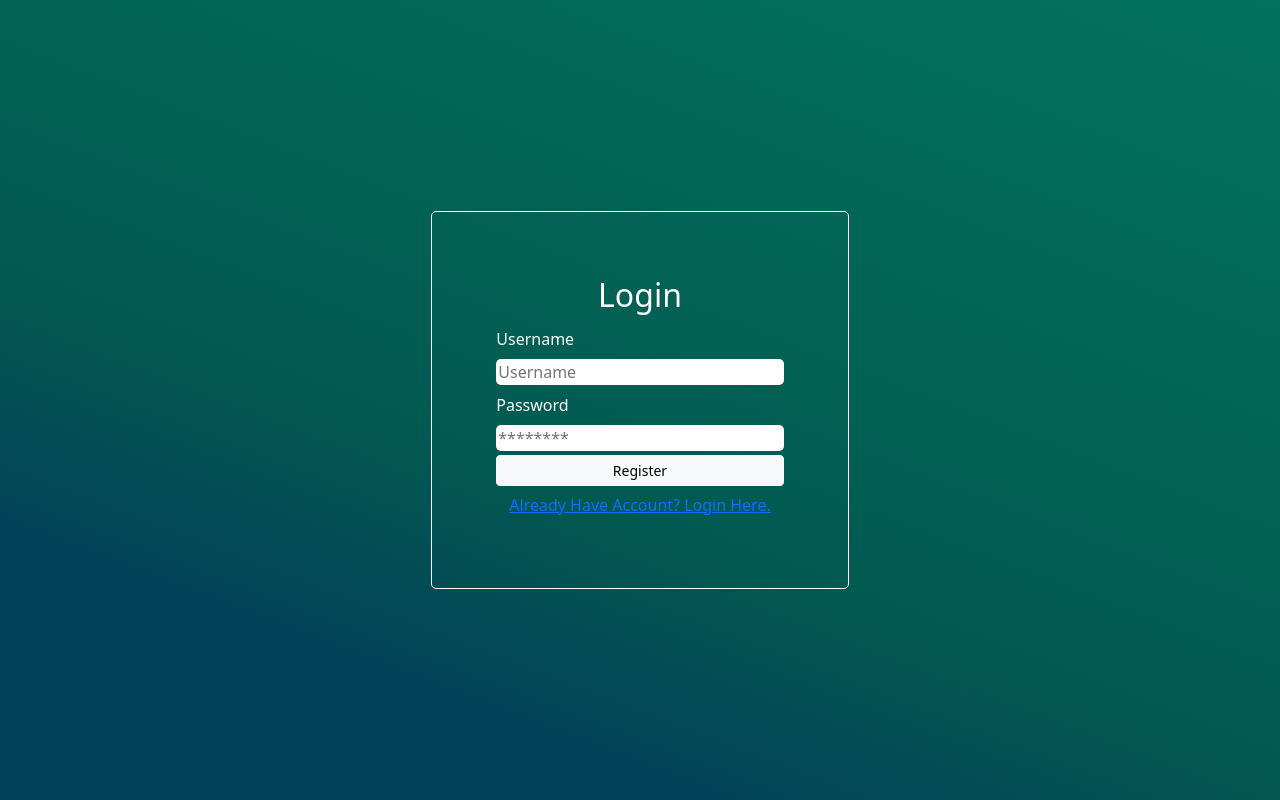
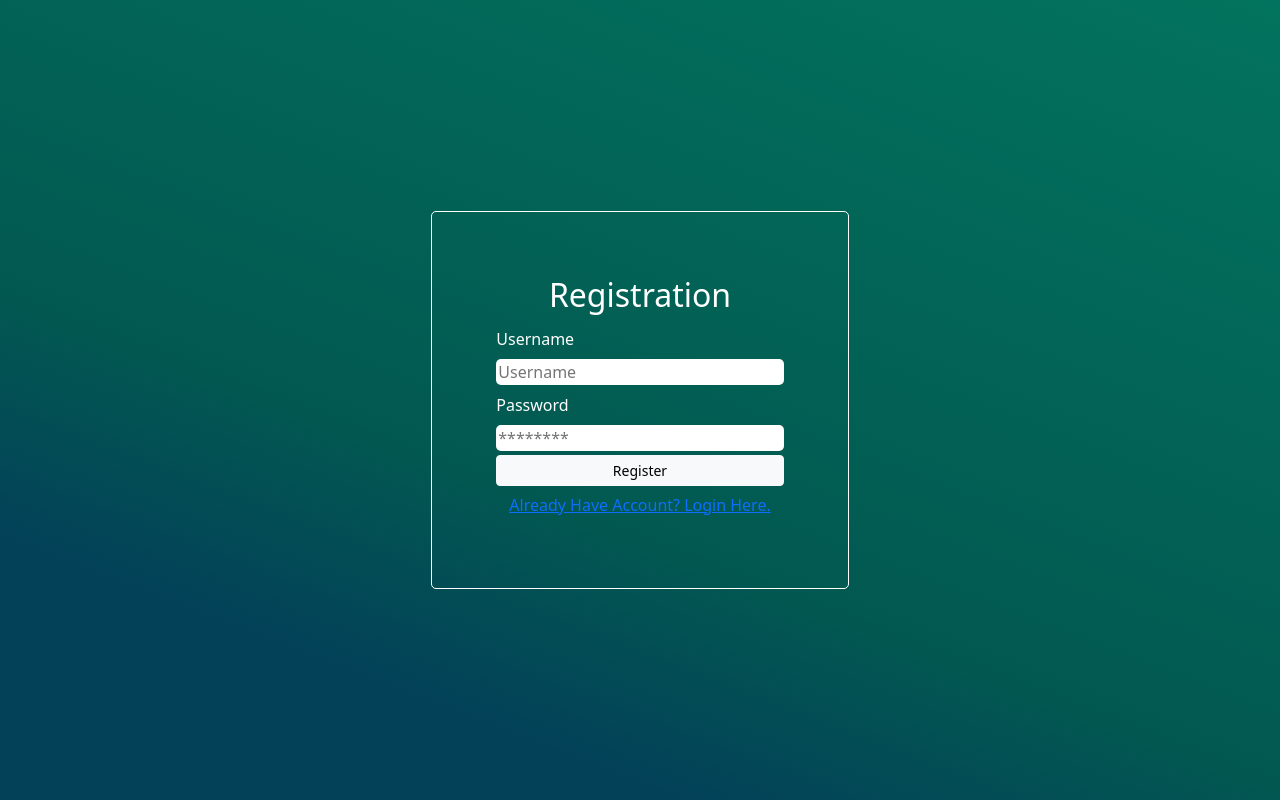
Before and after one commit to Anaiq/front-end-esg-invested, a React (Create React App) app: page / in a window 1280 px wide. Both pictures are taken after a click on the button "Need an Account? Register Here.". Shown: the part 326-1126 px from the top of the page. Built offline with nearby package versions, Linux system fonts and the light colour scheme.

Commit message:
changed login to register in h2

```diff
--- a/src/components/Register.tsx
+++ b/src/components/Register.tsx
@@ -18,7 +18,7 @@ const Register = (props:any) => {
 
     return (
         <div className="reg-form-container">
-            <h2>Login</h2>
+            <h2>Registration</h2>
             <form className="reg-form" onClick={handleSubmit}>
                 <label htmlFor="text">Username</label>
                 <input type="text" value={username} onChange={(e) => setUsername(e.target.value)} placeholder="Username" name="username"></input>
```
